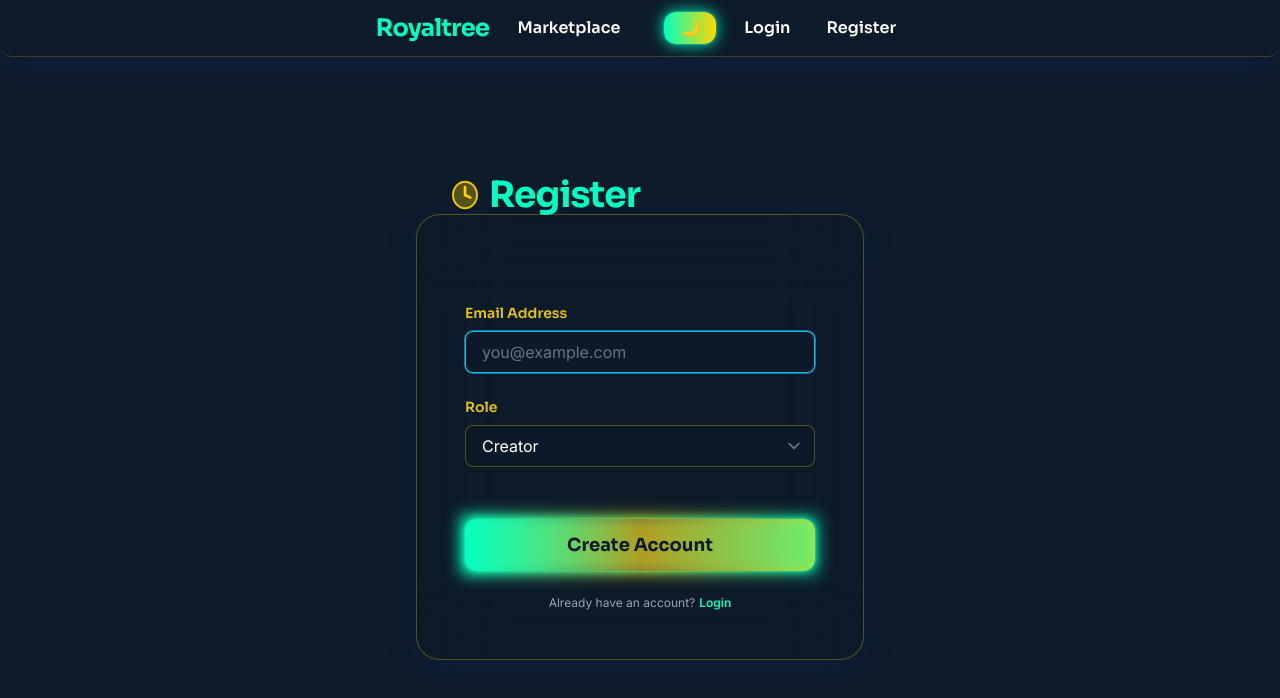
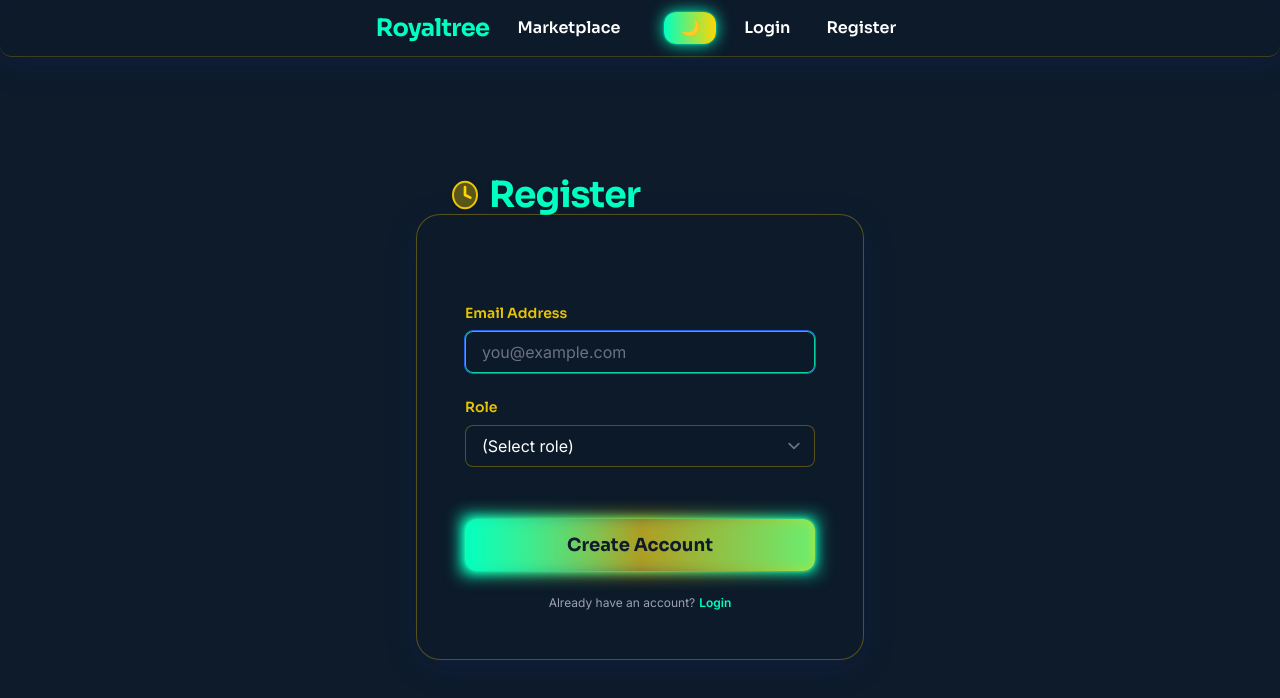
Before and after one commit to samueljoe12/fractionalvault-101436-101468, a React (Create React App) app in the folder royaltree_frontend/: page /register in a window 1280 px wide. Shown: the top 698 px of the page. Built offline with nearby package versions, Linux system fonts and the light colour scheme; no server answers.

Commit message:
CheckPoint

```diff
--- a/royaltree_frontend/src/pages/LoginPage.js
+++ b/royaltree_frontend/src/pages/LoginPage.js
@@ -6,22 +6,24 @@ import { motion } from "framer-motion";
 
 // PUBLIC_INTERFACE
 /**
- * Login page for Royaltree: users login with email and role.
- * Provides modern UI, frontend validation, direct backend connection, session update & robust error/success feedback.
+ * Login page for Royaltree platform.
+ * Clean form with email and role selection, robust validation, backend integration, and clear session/error feedback.
  */
 export default function LoginPage() {
   const { setUser } = useContext(UserContext);
   const [email, setEmail] = useState("");
-  const [role, setRole] = useState(""); // User must select a role
+  const [role, setRole] = useState(""); // must be explicitly selected
   const [loading, setLoading] = useState(false);
   const [error, setError] = useState("");
   const [success, setSuccess] = useState("");
   const navigate = useNavigate();
 
+  // PUBLIC_INTERFACE
   function validateEmail(val) {
     return /^[^\s@]+@[^\s@]+\.[^\s@]+$/.test(val);
   }
 
+  // PUBLIC_INTERFACE
   async function handleLogin(e) {
     e.preventDefault();
     setError("");
@@ -30,7 +32,7 @@ export default function LoginPage() {
       setError("Please enter a valid email address.");
       return;
     }
-    if (!role || !["creator", "investor", "admin"].includes(role)) {
+    if (!["creator", "investor", "admin"].includes(role)) {
       setError("Please select a valid role.");
       return;
     }
@@ -50,7 +52,7 @@ export default function LoginPage() {
           else if (role === "investor") navigate("/investor/dashboard");
           else if (role === "admin") navigate("/admin");
           else navigate("/");
-        }, 800);
+        }, 900);
       } else {
         setError(
           (result && result.detail) ||
@@ -72,12 +74,12 @@ export default function LoginPage() {
   }
 
   return (
-    <div className="w-full h-full flex items-center justify-center min-h-[70vh]">
+    <div className="w-full h-full flex items-center justify-center min-h-[72vh]">
       <motion.div
-        className="relative bg-glass-black/70 backdrop-blur-xl p-8 sm:p-12 rounded-3xl shadow-glass border border-gold/30 max-w-md w-full"
-        initial={{ opacity: 0, y: 40, scale: 0.94 }}
+        className="relative bg-glass-black/80 backdrop-blur-xl p-8 sm:p-12 rounded-3xl shadow-glass border border-gold/30 max-w-md w-full"
+        initial={{ opacity: 0, y: 38, scale: 0.95 }}
         animate={{ opacity: 1, y: 0, scale: 1 }}
-        transition={{ duration: 0.9, type: "spring" }}
+        transition={{ duration: 0.8, type: "spring" }}
       >
         <div className="absolute -top-10 left-8 flex items-center gap-2">
           <svg
@@ -119,6 +121,7 @@ export default function LoginPage() {
               {success}
             </motion.div>
           )}
+          {/* Email field */}
           <div className="flex flex-col gap-2">
             <label htmlFor="login-email" className="font-heading text-sm font-semibold text-gold/90">
               Email
@@ -134,6 +137,7 @@ export default function LoginPage() {
               placeholder="Enter your email"
             />
           </div>
+          {/* Role field */}
           <div className="flex flex-col gap-2">
             <label htmlFor="login-role" className="font-heading text-sm font-semibold text-gold/90">
               Role
@@ -143,7 +147,7 @@ export default function LoginPage() {
               value={role}
               onChange={e => setRole(e.target.value)}
               required
-              className="transition border border-gold/30 rounded-lg px-4 py-2 bg-background/60 text-white"
+              className="transition border border-gold/30 rounded-lg px-4 py-2 bg-background/70 text-white focus:outline-none focus:border-neon-mint/80 font-body"
             >
               <option value="">(Select role)</option>
               <option value="creator">Creator</option>
--- a/royaltree_frontend/src/pages/RegisterPage.js
+++ b/royaltree_frontend/src/pages/RegisterPage.js
@@ -6,23 +6,25 @@ import { motion } from "framer-motion";
 
 // PUBLIC_INTERFACE
 /**
- * Clean registration page for Royaltree: users register with email and role.
- * Provides modern UI, frontend validation, robust backend connection, session update & clear feedback.
+ * Registration page for Royaltree platform.
+ * Clean form with email and role selection, robust validation, backend integration, and clear state feedback.
  */
 export default function RegisterPage() {
   const { setUser } = useContext(UserContext);
   const [email, setEmail] = useState("");
-  const [role, setRole] = useState("creator");
+  const [role, setRole] = useState(""); // role must be explicitly selected
   const [loading, setLoading] = useState(false);
   const [error, setError] = useState("");
   const [success, setSuccess] = useState("");
   const navigate = useNavigate();
 
-  // Email regex (basic validation)
+  // PUBLIC_INTERFACE
   function validateEmail(val) {
+    // Minimal valid email check
     return /^[^\s@]+@[^\s@]+\.[^\s@]+$/.test(val);
   }
 
+  // PUBLIC_INTERFACE
   async function handleRegister(e) {
     e.preventDefault();
     setError("");
@@ -31,17 +33,16 @@ export default function RegisterPage() {
       setError("Please enter a valid email address.");
       return;
     }
-    if (role !== "creator" && role !== "investor") {
-      setError("Role must be Creator or Investor.");
+    if (!["creator", "investor"].includes(role)) {
+      setError("Please select a valid role.");
       return;
     }
     setLoading(true);
     try {
-      // Only pass email and role (as per backend contract)
+      // Only pass email and role (per backend docs)
       const payload = { email, role };
       const result = await apiPost("/auth/register", payload, null, false);
       if (result && (result.access_token || result.token)) {
-        // Session: update user context
         setUser({ email, role, token: result.access_token || result.token });
         setSuccess("Registration successful! Redirecting...");
         setTimeout(() => {
@@ -56,8 +57,7 @@ export default function RegisterPage() {
         );
       }
     } catch (e) {
-      let message = "Error: ";
-      // Try to parse backend error response details
+      let message = "Registration error: ";
       try {
         const errObj = JSON.parse(e.message);
         message += errObj.detail || e.message;
@@ -71,12 +71,12 @@ export default function RegisterPage() {
   }
 
   return (
-    <div className="w-full h-full flex items-center justify-center min-h-[70vh]">
+    <div className="w-full h-full flex items-center justify-center min-h-[72vh]">
       <motion.div
-        className="relative bg-glass-black/70 backdrop-blur-2xl p-8 sm:p-12 rounded-3xl shadow-glass border border-gold/30 max-w-md w-full"
-        initial={{ opacity: 0, y: 44, scale: 0.94 }}
+        className="relative bg-glass-black/80 backdrop-blur-xl p-8 sm:p-12 rounded-3xl shadow-glass border border-gold/30 max-w-md w-full"
+        initial={{ opacity: 0, y: 42, scale: 0.95 }}
         animate={{ opacity: 1, y: 0, scale: 1 }}
-        transition={{ duration: 1.0, type: "spring" }}
+        transition={{ duration: 0.8, type: "spring" }}
       >
         <div className="absolute -top-10 left-8 flex items-center gap-2">
           <svg
@@ -86,7 +86,7 @@ export default function RegisterPage() {
             strokeWidth={1.5}
             viewBox="0 0 24 24"
           >
-            <ellipse cx="12" cy="12" rx="9" ry="10" className="stroke-gold/90" fill="gold" fillOpacity={0.30}/>
+            <ellipse cx="12" cy="12" rx="9" ry="10" className="stroke-gold/90" fill="gold" fillOpacity={0.32}/>
             <path
               d="M12 6v6l4 2"
               strokeLinejoin="round"
@@ -99,7 +99,11 @@ export default function RegisterPage() {
             Register
           </h1>
         </div>
-        <form className="pt-10 flex flex-col gap-6" onSubmit={handleRegister} autoComplete="on">
+        <form
+          className="pt-10 flex flex-col gap-6"
+          onSubmit={handleRegister}
+          autoComplete="on"
+        >
           {error && (
             <motion.div
               className="mb-2 text-sm text-red-400 px-3 py-1 rounded bg-glass-white/30"
@@ -118,6 +122,7 @@ export default function RegisterPage() {
               {success}
             </motion.div>
           )}
+          {/* Email field */}
           <div className="flex flex-col gap-2">
             <label htmlFor="reg-email" className="font-heading text-sm font-semibold text-gold/90">
               Email Address
@@ -133,6 +138,7 @@ export default function RegisterPage() {
               placeholder="you@example.com"
             />
           </div>
+          {/* Role field */}
           <div className="flex flex-col gap-2">
             <label htmlFor="reg-role" className="font-heading text-sm font-semibold text-gold/90">
               Role
@@ -141,9 +147,10 @@ export default function RegisterPage() {
               id="reg-role"
               value={role}
               onChange={e => setRole(e.target.value)}
+              required
               className="transition border border-gold/30 rounded-lg px-4 py-2 bg-background/70 text-white focus:outline-none focus:border-neon-mint/80 font-body"
-              required
             >
+              <option value="">(Select role)</option>
               <option value="creator">Creator</option>
               <option value="investor">Investor</option>
             </select>
@@ -166,7 +173,7 @@ export default function RegisterPage() {
             transition={{
               repeat: Infinity,
               repeatType: "mirror",
-              duration: 2.2,
+              duration: 2.1,
             }}
           >
             <span className="relative z-10">{loading ? "Registering..." : "Create Account"}</span>
```
Also changed, not shown: 1 other file (tests, documents, lock files or other folders).
